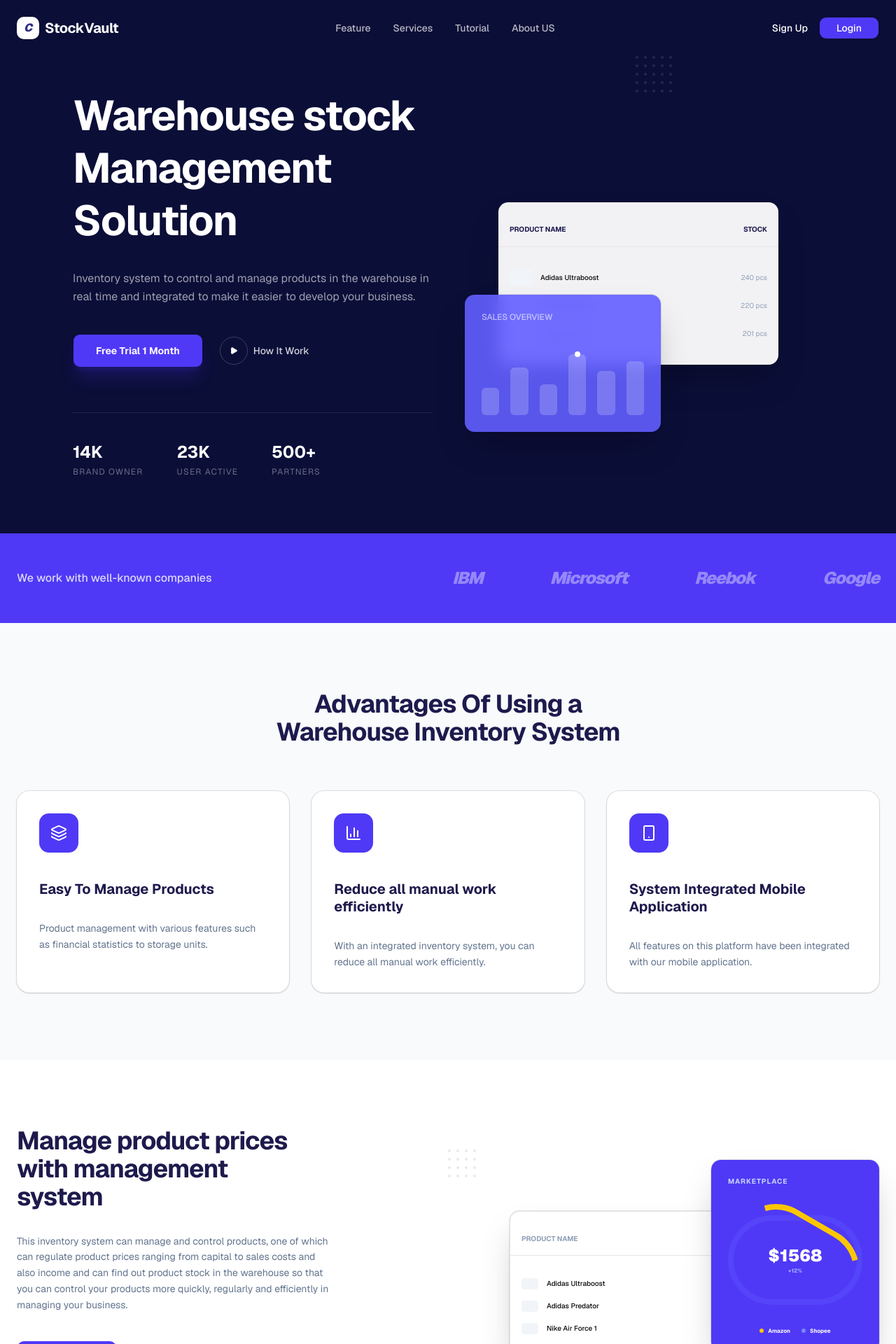
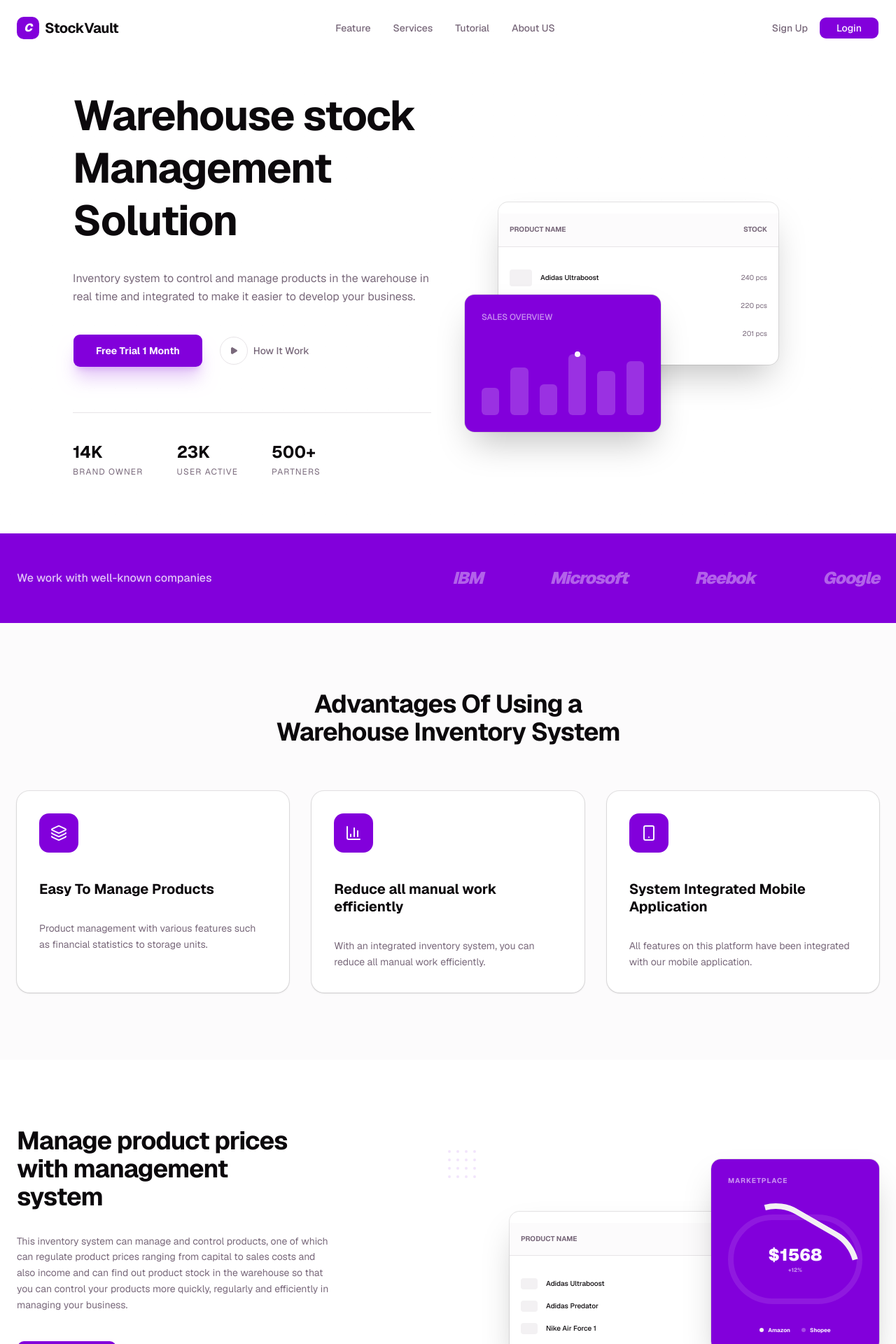
Before and after one commit to dikie001/mizani-systems--inventory-tracker-, a Next.js app: page / in a window 1280 px wide. Shown: the top 1920 px of the page at 70% size. Built offline with nearby package versions, Linux system fonts and the light colour scheme.

Commit message:
feat: initialize base styles and landing page layout for inventory management system

```diff
--- a/app/globals.css
+++ b/app/globals.css
@@ -80,6 +80,8 @@
   --sidebar-accent-foreground: oklch(0.212 0.019 322.12);
   --sidebar-border: oklch(0.922 0.005 325.62);
   --sidebar-ring: oklch(0.711 0.019 323.02);
+  --color-revenue: var(--chart-1);
+  --color-orders: var(--chart-2);
 }
 
 .dark {
@@ -114,6 +116,8 @@
   --sidebar-accent-foreground: oklch(0.985 0 0);
   --sidebar-border: oklch(1 0 0 / 10%);
   --sidebar-ring: oklch(0.542 0.034 322.5);
+  --color-revenue: var(--chart-1);
+  --color-orders: var(--chart-2);
 }
 
 @layer base {
--- a/app/page.tsx
+++ b/app/page.tsx
@@ -15,6 +15,7 @@
   Shield,
   ArrowUpRight,
   Plus,
+  Package2,
 } from "lucide-react"
 
 import { Button } from "@/components/ui/button"
@@ -34,16 +35,16 @@
     <header
       className={`fixed inset-x-0 top-0 z-50 transition-all duration-500 ${
         scrolled
-          ? "border-b border-white/10 bg-indigo-950/80 py-3 backdrop-blur-md"
+          ? "border-b bg-background/80 py-3 backdrop-blur-md"
           : "bg-transparent py-6"
       }`}
     >
       <nav className="mx-auto flex max-w-7xl items-center justify-between px-6">
         <Link href="/" className="flex items-center gap-2">
-          <div className="flex h-8 w-8 items-center justify-center rounded-lg bg-white text-indigo-900 font-black italic">
+          <div className="flex h-8 w-8 items-center justify-center rounded-lg bg-primary text-primary-foreground font-black italic">
             C
           </div>
-          <span className="text-xl font-bold tracking-tight text-white">StockVault</span>
+          <span className="text-xl font-bold tracking-tight text-foreground">StockVault</span>
         </Link>
 
         <div className="hidden items-center gap-8 md:flex">
@@ -51,7 +52,7 @@
             <Link
               key={item}
               href={`#${item.toLowerCase()}`}
-              className="text-sm font-medium text-white/70 transition-colors hover:text-white"
+              className="text-sm font-medium text-muted-foreground transition-colors hover:text-foreground"
             >
               {item}
             </Link>
@@ -59,10 +60,10 @@
         </div>
 
         <div className="flex items-center gap-4">
-          <Link href="/auth" className="text-sm font-medium text-white hover:text-white/80">
+          <Link href="/auth" className="text-sm font-medium text-muted-foreground hover:text-foreground">
             Sign Up
           </Link>
-          <Button variant="secondary" className="rounded-lg px-6 bg-indigo-600 text-white hover:bg-indigo-700" asChild>
+          <Button variant="default" className="rounded-lg px-6" asChild>
             <Link href="/auth">Login</Link>
           </Button>
         </div>
@@ -73,58 +74,50 @@
 
 function HeroSection() {
   return (
-    <section className="relative bg-[#0b0e37] pt-32 pb-20 overflow-hidden min-h-[90vh] flex items-center">
-      {/* Background patterns */}
-      <div className="absolute top-20 right-1/4 opacity-10">
-        <div className="grid grid-cols-5 gap-2">
-          {[...Array(25)].map((_, i) => (
-            <div key={i} className="h-1 w-1 bg-white rounded-full" />
-          ))}
-        </div>
-      </div>
+    <section className="relative pt-32 pb-20 overflow-hidden min-h-[90vh] flex items-center bg-background">
+      <div className="bg-grid absolute inset-0 opacity-[0.03]" />
 
       <div className="mx-auto max-w-7xl px-6 relative z-10 grid gap-12 lg:grid-cols-2 lg:items-center">
         <div>
-          <h1 className="text-4xl font-bold leading-tight tracking-tight text-white sm:text-5xl md:text-6xl">
+          <h1 className="text-4xl font-bold leading-tight tracking-tight text-foreground sm:text-5xl md:text-6xl">
             Warehouse stock <br /> Management <br /> Solution
           </h1>
-          <p className="mt-8 max-w-lg text-white/60 leading-relaxed">
+          <p className="mt-8 max-w-lg text-muted-foreground leading-relaxed">
             Inventory system to control and manage products in the warehouse in real time and integrated to make it easier to develop your business.
           </p>
 
           <div className="mt-10 flex flex-wrap items-center gap-6">
-            <Button className="h-12 rounded-lg bg-indigo-600 px-8 text-sm font-bold hover:bg-indigo-700 shadow-xl shadow-indigo-600/20" asChild>
+            <Button size="lg" className="h-12 rounded-lg px-8 text-sm font-bold shadow-xl shadow-primary/20" asChild>
               <Link href="/auth">Free Trial 1 Month</Link>
             </Button>
-            <button className="flex items-center gap-2 text-white/80 hover:text-white transition-colors group">
-              <div className="flex h-10 w-10 items-center justify-center rounded-full border border-white/20 group-hover:bg-white/10">
-                <Play className="h-3 w-3 fill-white" />
+            <button className="flex items-center gap-2 text-muted-foreground hover:text-foreground transition-colors group">
+              <div className="flex h-10 w-10 items-center justify-center rounded-full border border-border group-hover:bg-accent">
+                <Play className="h-3 w-3 fill-current" />
               </div>
               <span className="text-sm font-medium">How It Work</span>
             </button>
           </div>
 
-          <div className="mt-16 flex gap-12 border-t border-white/10 pt-10">
+          <div className="mt-16 flex gap-12 border-t border-border pt-10">
             {[
               { label: "Brand Owner", value: "14K" },
               { label: "User Active", value: "23K" },
               { label: "Partners", value: "500+" },
             ].map((stat) => (
               <div key={stat.label}>
-                <div className="text-2xl font-bold text-white">{stat.value}</div>
-                <div className="text-xs text-white/40 uppercase tracking-widest mt-1">{stat.label}</div>
+                <div className="text-2xl font-bold text-foreground">{stat.value}</div>
+                <div className="text-xs text-muted-foreground uppercase tracking-widest mt-1">{stat.label}</div>
               </div>
             ))}
           </div>
         </div>
 
         <div className="relative hidden lg:block">
-          {/* Floating UI Elements */}
           <div className="relative animate-float translate-x-12">
-             <Card className="bg-white/95 backdrop-blur-sm border-none shadow-2xl rounded-xl overflow-hidden w-[400px]">
-                <div className="p-4 border-b flex items-center justify-between">
-                   <div className="text-[10px] font-bold text-indigo-950 uppercase">Product Name</div>
-                   <div className="text-[10px] font-bold text-indigo-950 uppercase">Stock</div>
+             <Card className="bg-card border-border shadow-2xl rounded-xl overflow-hidden w-[400px]">
+                <div className="p-4 border-b flex items-center justify-between bg-muted/30">
+                   <div className="text-[10px] font-bold text-muted-foreground uppercase">Product Name</div>
+                   <div className="text-[10px] font-bold text-muted-foreground uppercase">Stock</div>
                 </div>
                 <div className="p-4 space-y-4">
                    {[
@@ -134,21 +127,21 @@
                    ].map((item, i) => (
                      <div key={i} className="flex items-center justify-between">
                        <div className="flex items-center gap-3">
-                         <div className="h-6 w-8 bg-slate-100 rounded" />
-                         <span className="text-[10px] font-medium">{item.name}</span>
+                         <div className="h-6 w-8 bg-muted rounded" />
+                         <span className="text-[10px] font-medium text-foreground">{item.name}</span>
                        </div>
-                       <div className="text-[10px] text-slate-400">{item.stock}</div>
+                       <div className="text-[10px] text-muted-foreground">{item.stock}</div>
                      </div>
                    ))}
                 </div>
              </Card>
 
-             <Card className="absolute -bottom-24 -left-12 bg-indigo-500/90 backdrop-blur-md border-none shadow-2xl rounded-xl p-6 w-[280px] text-white">
-                <div className="text-xs font-medium text-white/60 mb-1 uppercase">Sales Overview</div>
+             <Card className="absolute -bottom-24 -left-12 bg-primary text-primary-foreground border-none shadow-2xl rounded-xl p-6 w-[280px]">
+                <div className="text-xs font-medium text-primary-foreground/60 mb-1 uppercase">Sales Overview</div>
                 <div className="flex items-end justify-between gap-4 h-24 mt-4">
                    {[40, 70, 45, 90, 65, 80].map((h, i) => (
-                     <div key={i} className="bg-white/20 w-full rounded-sm relative group cursor-pointer hover:bg-white/40 transition-all" style={{ height: `${h}%` }}>
-                       {i === 3 && <div className="absolute -top-1 w-2 h-2 bg-white rounded-full left-1/2 -translate-x-1/2" />}
+                     <div key={i} className="bg-primary-foreground/20 w-full rounded-sm relative group cursor-pointer hover:bg-primary-foreground/40 transition-all" style={{ height: `${h}%` }}>
+                       {i === 3 && <div className="absolute -top-1 w-2 h-2 bg-primary-foreground rounded-full left-1/2 -translate-x-1/2" />}
                      </div>
                    ))}
                 </div>
@@ -162,17 +155,17 @@
 
 function PartnersSection() {
   const partners = [
-    { name: "IBM", color: "text-white/40" },
-    { name: "Microsoft", color: "text-white/40" },
-    { name: "Reebok", color: "text-white/40" },
-    { name: "Google", color: "text-white/40" },
+    { name: "IBM", color: "text-primary-foreground/40" },
+    { name: "Microsoft", color: "text-primary-foreground/40" },
+    { name: "Reebok", color: "text-primary-foreground/40" },
+    { name: "Google", color: "text-primary-foreground/40" },
   ]
 
   return (
-    <div className="bg-indigo-600 py-12">
+    <div className="bg-primary py-12">
       <div className="mx-auto max-w-7xl px-6">
         <div className="flex flex-col md:flex-row items-center justify-between gap-8">
-          <p className="text-white/80 font-medium whitespace-nowrap">We work with well-known companies</p>
+          <p className="text-primary-foreground/80 font-medium whitespace-nowrap">We work with well-known companies</p>
           <div className="flex flex-wrap items-center justify-center gap-12 lg:gap-24">
              {partners.map(p => (
                <span key={p.name} className={`text-2xl font-black italic tracking-tighter ${p.color}`}>{p.name}</span>
@@ -204,22 +197,22 @@
   ]
 
   return (
-    <section className="py-24 bg-slate-50">
+    <section className="py-24 bg-muted/30">
       <div className="mx-auto max-w-7xl px-6">
         <div className="text-center mb-16">
-          <h2 className="text-3xl font-bold tracking-tight text-indigo-950 sm:text-4xl">
+          <h2 className="text-3xl font-bold tracking-tight text-foreground sm:text-4xl">
             Advantages Of Using a <br /> Warehouse Inventory System
           </h2>
         </div>
 
         <div className="grid gap-8 md:grid-cols-3">
           {advantages.map((adv, i) => (
-            <Card key={i} className="border-none shadow-sm hover:shadow-md transition-shadow rounded-2xl p-8 bg-white">
-              <div className="mb-6 flex h-14 w-14 items-center justify-center rounded-xl bg-indigo-600 text-white">
+            <Card key={i} className="border-border shadow-sm hover:shadow-md transition-shadow rounded-2xl p-8 bg-card">
+              <div className="mb-6 flex h-14 w-14 items-center justify-center rounded-xl bg-primary text-primary-foreground">
                 <adv.icon className="h-6 w-6" />
               </div>
-              <h3 className="text-xl font-bold text-indigo-950 mb-4 leading-tight">{adv.title}</h3>
-              <p className="text-slate-500 text-sm leading-relaxed">{adv.desc}</p>
+              <h3 className="text-xl font-bold text-foreground mb-4 leading-tight">{adv.title}</h3>
+              <p className="text-muted-foreground text-sm leading-relaxed">{adv.desc}</p>
             </Card>
           ))}
         </div>
@@ -230,16 +223,16 @@
 
 function ManageSection() {
   return (
-    <section className="py-24 overflow-hidden">
+    <section className="py-24 overflow-hidden bg-background">
       <div className="mx-auto max-w-7xl px-6 grid gap-20 lg:grid-cols-2 lg:items-center">
         <div>
-          <h2 className="text-3xl font-bold tracking-tight text-indigo-950 sm:text-4xl">
+          <h2 className="text-3xl font-bold tracking-tight text-foreground sm:text-4xl">
             Manage product prices <br /> with management <br /> system
           </h2>
-          <p className="mt-8 text-slate-500 leading-relaxed max-w-md text-sm">
+          <p className="mt-8 text-muted-foreground leading-relaxed max-w-md text-sm">
             This inventory system can manage and control products, one of which can regulate product prices ranging from capital to sales costs and also income and can find out product stock in the warehouse so that you can control your products more quickly, regularly and efficiently in managing your business.
           </p>
-          <Button className="mt-10 h-12 rounded-lg bg-indigo-600 px-8 text-sm font-bold hover:bg-indigo-700 shadow-xl shadow-indigo-600/20" asChild>
+          <Button size="lg" variant="default" className="mt-10 h-12 rounded-lg px-8 text-sm font-bold shadow-xl shadow-primary/20" asChild>
             <Link href="/auth">Learn More</Link>
           </Button>
         </div>
@@ -248,16 +241,16 @@
            <div className="absolute -top-10 -left-10 opacity-10">
               <div className="grid grid-cols-4 gap-2">
                 {[...Array(16)].map((_, i) => (
-                  <div key={i} className="h-1 w-1 bg-indigo-900 rounded-full" />
+                  <div key={i} className="h-1 w-1 bg-primary rounded-full" />
                 ))}
               </div>
             </div>
 
             <div className="relative">
-               <Card className="bg-white border shadow-2xl rounded-xl overflow-hidden w-[360px] translate-x-12 translate-y-12 relative z-10">
-                  <div className="p-4 border-b flex items-center justify-between">
-                     <div className="text-[10px] font-bold text-slate-400 uppercase">Product Name</div>
-                     <div className="text-[10px] font-bold text-slate-400 uppercase">Stock</div>
+               <Card className="bg-card border-border shadow-2xl rounded-xl overflow-hidden w-[360px] translate-x-12 translate-y-12 relative z-10">
+                  <div className="p-4 border-b flex items-center justify-between bg-muted/30">
+                     <div className="text-[10px] font-bold text-muted-foreground uppercase">Product Name</div>
+                     <div className="text-[10px] font-bold text-muted-foreground uppercase">Stock</div>
                   </div>
                   <div className="p-4 space-y-4">
                      {[
@@ -267,32 +260,32 @@
                      ].map((item, i) => (
                        <div key={i} className="flex items-center justify-between">
                          <div className="flex items-center gap-3">
-                           <div className="h-4 w-6 bg-slate-100 rounded" />
-                           <span className="text-[10px] font-medium">{item.name}</span>
+                           <div className="h-4 w-6 bg-muted rounded" />
+                           <span className="text-[10px] font-medium text-foreground">{item.name}</span>
                          </div>
-                         <div className="text-[10px] text-slate-400 font-mono">{item.stock}</div>
+                         <div className="text-[10px] text-muted-foreground font-mono">{item.stock}</div>
                        </div>
                      ))}
                   </div>
                </Card>
 
-               <Card className="absolute -bottom-10 right-0 bg-indigo-600 text-white border-none shadow-2xl rounded-xl p-6 w-[240px] z-20">
-                  <div className="text-[10px] font-bold uppercase tracking-widest text-indigo-200 mb-6">Marketplace</div>
+               <Card className="absolute -bottom-10 right-0 bg-primary text-primary-foreground border-none shadow-2xl rounded-xl p-6 w-[240px] z-20">
+                  <div className="text-[10px] font-bold uppercase tracking-widest text-primary-foreground/60 mb-6">Marketplace</div>
                   <div className="relative h-32 flex items-center justify-center">
-                     <div className="absolute inset-0 rounded-full border-8 border-indigo-500 opacity-30" />
-                     <div className="absolute inset-0 rounded-full border-8 border-t-yellow-400 border-r-transparent border-b-transparent border-l-transparent rotate-[30deg]" />
+                     <div className="absolute inset-0 rounded-full border-8 border-primary-foreground/10" />
+                     <div className="absolute inset-0 rounded-full border-8 border-t-accent border-r-transparent border-b-transparent border-l-transparent rotate-[30deg]" />
                      <div className="text-center">
                         <div className="text-2xl font-black">$1568</div>
-                        <div className="text-[8px] font-bold text-indigo-300">+12%</div>
+                        <div className="text-[8px] font-bold text-primary-foreground/60">+12%</div>
                      </div>
                   </div>
                   <div className="mt-4 flex justify-center gap-4">
                      <div className="flex items-center gap-1.5">
-                        <div className="h-1.5 w-1.5 rounded-full bg-yellow-400" />
+                        <div className="h-1.5 w-1.5 rounded-full bg-accent" />
                         <span className="text-[8px] font-bold">Amazon</span>
                      </div>
                      <div className="flex items-center gap-1.5">
-                        <div className="h-1.5 w-1.5 rounded-full bg-indigo-400" />
+                        <div className="h-1.5 w-1.5 rounded-full bg-primary-foreground/30" />
                         <span className="text-[8px] font-bold">Shopee</span>
                      </div>
                   </div>
@@ -323,17 +316,17 @@
   ]
 
   return (
-    <section className="py-24 bg-slate-50">
+    <section className="py-24 bg-muted/30">
       <div className="mx-auto max-w-7xl px-6">
         <div className="max-w-2xl mb-16">
-          <h2 className="text-3xl font-bold tracking-tight text-indigo-950 sm:text-4xl">
+          <h2 className="text-3xl font-bold tracking-tight text-foreground sm:text-4xl">
             Start now with a package <br /> price offer for your business
           </h2>
         </div>
 
         <div className="flex flex-col md:flex-row items-center gap-8">
            {plans.map((plan, i) => (
-             <Card key={i} className={`flex-1 rounded-3xl p-8 border-none shadow-xl ${plan.popular ? 'bg-indigo-600 text-white' : 'bg-white text-indigo-950'}`}>
+             <Card key={i} className={`flex-1 rounded-3xl p-8 border-border shadow-xl ${plan.popular ? 'bg-primary text-primary-foreground' : 'bg-card text-foreground'}`}>
                 <div className="mb-8">
                    <div className="text-lg font-bold mb-1">{plan.name}</div>
                    <div className="text-xs opacity-60">Popular Choice</div>
@@ -347,15 +340,15 @@
                 <ul className="space-y-4 mb-10">
                    {plan.features.map((f, j) => (
                      <li key={j} className="flex items-center gap-3 text-xs font-medium">
-                        <div className={`h-4 w-4 rounded-full flex items-center justify-center ${plan.popular ? 'bg-white/20' : 'bg-indigo-100'}`}>
-                           <Check className={`h-2.5 w-2.5 ${plan.popular ? 'text-white' : 'text-indigo-600'}`} />
+                        <div className={`h-4 w-4 rounded-full flex items-center justify-center ${plan.popular ? 'bg-primary-foreground/20' : 'bg-primary/10'}`}>
+                           <Check className={`h-2.5 w-2.5 ${plan.popular ? 'text-primary-foreground' : 'text-primary'}`} />
                         </div>
                         {f}
                      </li>
                    ))}
                 </ul>
 
-                <Button className={`w-full h-12 rounded-xl text-sm font-bold ${plan.popular ? 'bg-white text-indigo-600 hover:bg-white/90' : 'bg-indigo-600 text-white hover:bg-indigo-700'}`}>
+                <Button variant={plan.popular ? "secondary" : "default"} className="w-full h-12 rounded-xl text-sm font-bold">
                    Choose Plan
                 </Button>
              </Card>
@@ -368,17 +361,17 @@
 
 function Footer() {
   return (
-    <footer className="bg-[#0b0e37] py-20 text-white">
+    <footer className="bg-background py-20 text-foreground border-t">
       <div className="mx-auto max-w-7xl px-6">
         <div className="grid gap-12 md:grid-cols-4">
           <div className="col-span-1 md:col-span-1">
              <Link href="/" className="flex items-center gap-2 mb-8">
-                <div className="flex h-8 w-8 items-center justify-center rounded-lg bg-white text-indigo-900 font-black italic">
+                <div className="flex h-8 w-8 items-center justify-center rounded-lg bg-primary text-primary-foreground font-black italic">
                   C
                 </div>
-                <span className="text-xl font-bold tracking-tight text-white">StockVault</span>
+                <span className="text-xl font-bold tracking-tight text-foreground">StockVault</span>
              </Link>
-             <p className="text-white/40 text-xs leading-relaxed max-w-xs">
+             <p className="text-muted-foreground text-xs leading-relaxed max-w-xs">
                 Empowering modern businesses with the tools to track, manage, and optimize inventory at scale.
              </p>
           </div>
@@ -389,21 +382,21 @@
             { title: "Company", links: ["About Us", "Contact", "Careers", "Blog"] },
           ].map((col, i) => (
             <div key={i}>
-              <h4 className="text-sm font-bold mb-6 text-white">{col.title}</h4>
+              <h4 className="text-sm font-bold mb-6 text-foreground">{col.title}</h4>
               <ul className="space-y-4">
                 {col.links.map((l, j) => (
-                  <li key={j}><Link href="#" className="text-white/40 text-xs hover:text-white transition-colors">{l}</Link></li>
+                  <li key={j}><Link href="#" className="text-muted-foreground text-xs hover:text-foreground transition-colors">{l}</Link></li>
                 ))}
               </ul>
             </div>
           ))}
         </div>
 
-        <div className="mt-20 pt-8 border-t border-white/10 flex flex-col md:flex-row justify-between items-center gap-4">
-           <p className="text-[10px] text-white/20 uppercase tracking-widest font-medium">© 2026 StockVault. All rights reserved.</p>
+        <div className="mt-20 pt-8 border-t flex flex-col md:flex-row justify-between items-center gap-4">
+           <p className="text-[10px] text-muted-foreground uppercase tracking-widest font-medium">© 2026 StockVault. All rights reserved.</p>
            <div className="flex gap-8">
-              <Link href="#" className="text-[10px] text-white/20 uppercase tracking-widest font-medium hover:text-white transition-colors">Privacy Policy</Link>
-              <Link href="#" className="text-[10px] text-white/20 uppercase tracking-widest font-medium hover:text-white transition-colors">Terms of Use</Link>
+              <Link href="#" className="text-[10px] text-muted-foreground uppercase tracking-widest font-medium hover:text-foreground transition-colors">Privacy Policy</Link>
+              <Link href="#" className="text-[10px] text-muted-foreground uppercase tracking-widest font-medium hover:text-foreground transition-colors">Terms of Use</Link>
            </div>
         </div>
       </div>
@@ -413,7 +406,7 @@
 
 export default function LandingPage() {
   return (
-    <div className="min-h-screen bg-white text-indigo-950 font-sans selection:bg-indigo-600/30">
+    <div className="min-h-screen bg-background text-foreground font-sans selection:bg-primary/30">
       <Navbar />
       <HeroSection />
       <PartnersSection />
```
